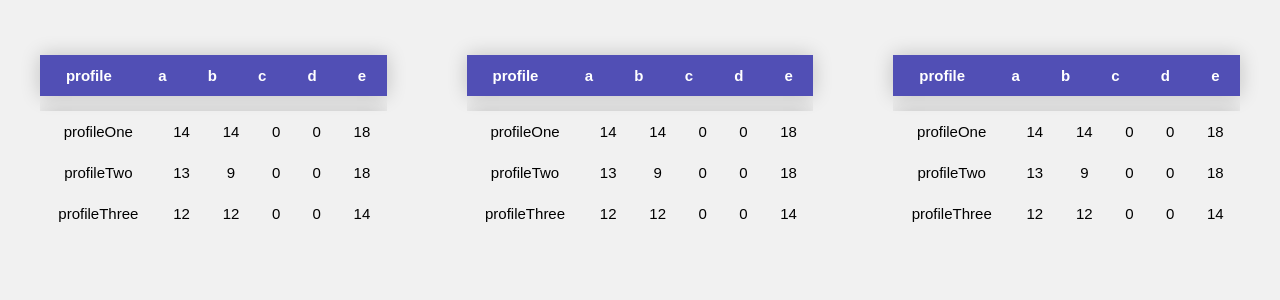
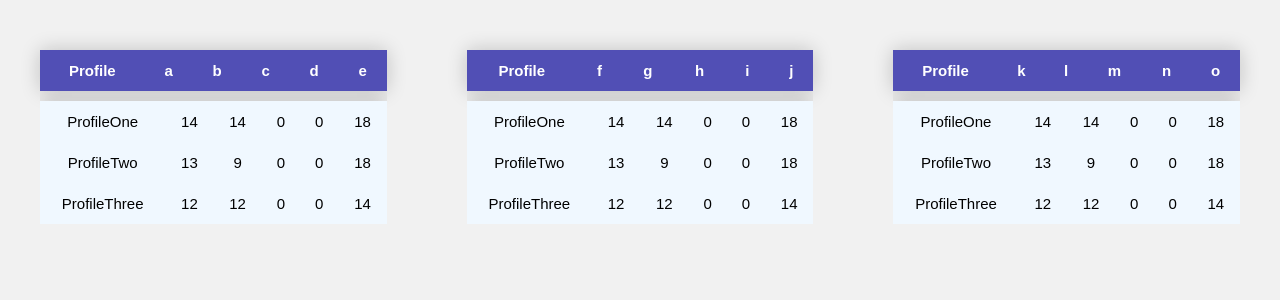
Before and after one commit to sujitha826/flexbox-media-queries, a React (Create React App) app: page / in a window 1280 px wide. Shown: the top 300 px of the page. Built offline with nearby package versions, Linux system fonts and the light colour scheme.

Commit message:
props-added

```diff
--- a/src/components/HocHeader.js
+++ b/src/components/HocHeader.js
@@ -2,17 +2,16 @@ import React from "react";
 import "../css/MediaStyle.css";
 
 const withTable = (TableCommon) => {
-    return function WithHeader() {
-        const header = ["profile", "a", "b", "c", "d", "e"];
+    return function WithHeader({ headerInfo }) {
+        const header = headerInfo;
         return (
             <div>
-                <header>
                     <table className="table-style">
                         <thead>
                             <tr>{header.map((h, i) => <th key={i}>{h}</th>)}</tr>
                         </thead>
                     </table>
-                </header>
+
                 <TableCommon />
             </div>
         );
--- a/src/components/ResponsiveFlex.js
+++ b/src/components/ResponsiveFlex.js
@@ -1,14 +1,18 @@
 import React from "react";
 import "../css/FlexboxStyle.css";
 import TableCommon from "./TableCommon";
-
+import withTable from "./HocHeader";
+const FinalTable = withTable(TableCommon);
 
 export default function ResponsiveFlex() {
+    const header1 = ["Profile", "a", "b", "c", "d", "e"];
+    const header2 = ["Profile", "f", "g", "h", "i", "j"];
+    const header3 = ["Profile", "k", "l", "m", "n", "o"];
     return (
         <div className="flex-container">
-            <div className="flex-item-left"><TableCommon /></div>
-            <div className="flex-item-middle"><TableCommon /></div>
-            <div className="flex-item-right"><TableCommon /></div>
+            <div className="flex-item"><FinalTable headerInfo={header1} /></div>
+            <div className="flex-item"><FinalTable headerInfo={header2} /></div>
+            <div className="flex-item"><FinalTable headerInfo={header3} /></div>
         </div>
 
     );
--- a/src/components/TableCommon.js
+++ b/src/components/TableCommon.js
@@ -1,26 +1,25 @@
 import React from "react";
 import "../css/MediaStyle.css";
-import withTable from "./HocHeader";
 
-function TableCommon() {
+export default function TableCommon() {
     const json = {
         data: {
             available: {
-                profileOne: {
+                ProfileOne: {
                     a: 14,
                     b: 14,
                     c: 0,
                     d: 0,
                     e: 18
                 },
-                profileTwo: {
+                ProfileTwo: {
                     a: 13,
                     b: 9,
                     c: 0,
                     d: 0,
                     e: 18
                 },
-                profileThree: {
+                ProfileThree: {
                     "a": 12,
                     "b": 12,
                     "c": 0,
@@ -53,5 +52,3 @@ function TableCommon() {
         </div>
     );
 }
-
-export default withTable(TableCommon);
--- a/src/css/FlexboxStyle.css
+++ b/src/css/FlexboxStyle.css
@@ -24,7 +24,7 @@ body {
   justify-content: center;
 }
 
-.flex-item-left {
+.flex-item {
   background-color: #f1f1f1;
   padding: 40px;
   flex: 30%;
@@ -56,6 +56,7 @@ for this example to work:*/
 /* the direction changes when the screen size is 800px (breakpoint)wide or smaller, both flex-items will be aligned in column by taking 100% of flex */
 
 @media (max-width: 800px) {
+
   .flex-item-right,
   .flex-item-middle,
   .flex-item-left {
--- a/src/css/MediaStyle.css
+++ b/src/css/MediaStyle.css
@@ -16,7 +16,7 @@
 
 .table-style {
   border-collapse: collapse;
-  margin-top: 15px;
+  margin-top: 10px;
   width: 100%;
   font-family:'Poppins', sans-serif;
   box-shadow: 0 0 20px rgba(0, 0, 0, 0.2);
@@ -31,5 +31,10 @@
 
 .table-style th,
 .table-style td {
-  padding: 12px 15px;
+  padding: 12px 12px;
+  text-align: center;
 }
+
+.table-style tbody {
+  background-color: aliceblue;
+}
```
Also changed, not shown: src/components/RandomComponent.js (added, +14 -0 lines), src/components/SimpleHoc.js (added, +15 -0 lines). Lines whose indentation alone changed are shown as unchanged.
